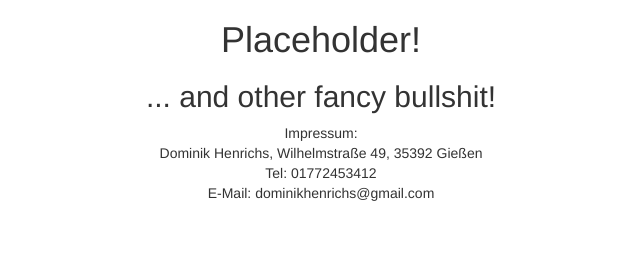
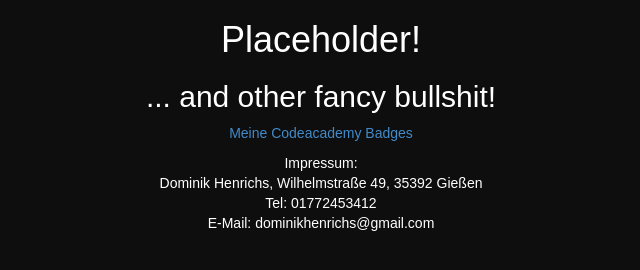
Before and after one commit to DHenrichs/ddhenrichs, a plain HTML site: page index.html in a window 1280 px wide. Shown: the whole page, without its empty margins (319-959 px from the left). Drawn offline with nearby package versions, Linux system fonts and the light colour scheme; files that its build step writes are made by us from their sources; files whose address does not match are found by name.

Commit message:
Update index.html

```diff
--- a/index.html
+++ b/index.html
@@ -4,7 +4,7 @@
     <meta charset="utf-8">
     <meta http-equiv="X-UA-Compatible" content="IE=edge">
     <meta name="viewport" content="width=device-width, initial-scale=1">
-    <title>Bootstrap 101 Template</title>
+    <title>Website in der Cloud</title>
 
     <!-- Bootstrap -->
     <link href="css/bootstrap.min.css" rel="stylesheet">
@@ -15,18 +15,30 @@
       <script src="https://oss.maxcdn.com/html5shiv/3.7.2/html5shiv.min.js"></script>
       <script src="https://oss.maxcdn.com/respond/1.4.2/respond.min.js"></script>
     <![endif]-->
+  <style>
+	body{
+		background-color: #0e0e0e;
+		text-align: center;
+		font-family: sans-serif;
+		color: #ffffff;
+		}
+  </style>
   </head>
   <body>
-  <center>
     <h1>Placeholder!</h1>
     <h2>... and other fancy bullshit!</h2>
-    <p>
+
+	<p>
+		<a href="http://www.codecademy.com/de/users/DominikHenrichs/achievements">Meine Codeacademy Badges</a>
+	</p>
+
+
+	<p>
     Impressum:<br>
     Dominik Henrichs, Wilhelmstraße 49, 35392 Gießen<br>
     Tel: 01772453412<br>
     E-Mail: dominikhenrichs@gmail.com
     </p>
-    </center>
 
     <!-- jQuery (necessary for Bootstrap's JavaScript plugins) -->
     <script src="https://ajax.googleapis.com/ajax/libs/jquery/1.11.1/jquery.min.js"></script>
```
